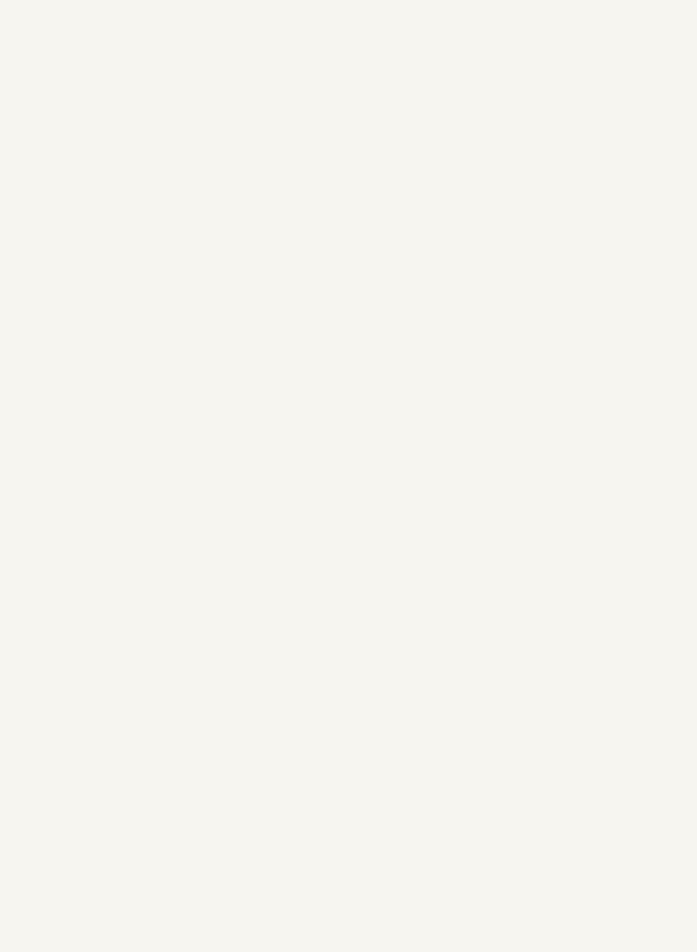
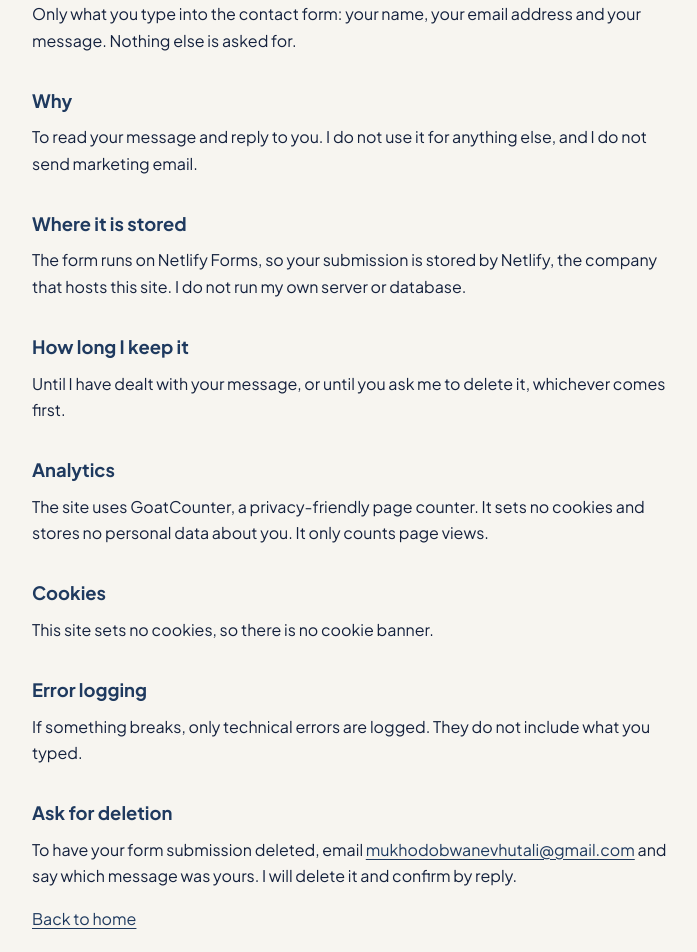
Before and after one commit to vhutali0504/Mukhodobwane_V, a React (Vite) app in the folder client/: page /privacy in a window 1280 px wide. Shown: the part 260-1212 px from the top of the page, without its empty margins (288-985 px from the left). Before the commit the page ends 800 px from the top, so only its background shows below. Built offline with nearby package versions, Linux system fonts and the light colour scheme.

Commit message:
feat(routes): pages, per-page meta, terminal 404, privacy, thanks

```diff
--- a/client/src/App.jsx
+++ b/client/src/App.jsx
@@ -1,3 +1,28 @@
+import { lazy, Suspense } from 'react'
+import { Routes, Route } from 'react-router'
+import './styles/pages.css'
+import Home from './pages/Home.jsx'
+import Privacy from './pages/Privacy.jsx'
+import Thanks from './pages/Thanks.jsx'
+import NotFound from './pages/NotFound.jsx'
+
+const Room = lazy(() => import('./pages/Room.jsx'))
+
 export function App() {
-  return <main />
+  return (
+    <Routes>
+      <Route path="/" element={<Home />} />
+      <Route
+        path="/room"
+        element={
+          <Suspense fallback={<div role="status">Loading…</div>}>
+            <Room />
+          </Suspense>
+        }
+      />
+      <Route path="/privacy" element={<Privacy />} />
+      <Route path="/thanks" element={<Thanks />} />
+      <Route path="*" element={<NotFound />} />
+    </Routes>
+  )
 }
--- /dev/null
+++ b/client/src/hooks/useDocumentMeta.js
@@ -0,0 +1,20 @@
+import { useEffect } from 'react'
+
+function setMeta(selector, attr, key, content) {
+  let el = document.head.querySelector(selector)
+  if (!el) {
+    el = document.createElement('meta')
+    el.setAttribute(attr, key)
+    document.head.appendChild(el)
+  }
+  el.setAttribute('content', content)
+}
+
+export function useDocumentMeta({ title, description }) {
+  useEffect(() => {
+    document.title = title
+    setMeta('meta[name="description"]', 'name', 'description', description)
+    setMeta('meta[property="og:title"]', 'property', 'og:title', title)
+    setMeta('meta[property="og:description"]', 'property', 'og:description', description)
+  }, [title, description])
+}
--- /dev/null
+++ b/client/src/pages/Home.jsx
@@ -0,0 +1,14 @@
+import { useDocumentMeta } from '../hooks/useDocumentMeta.js'
+import { profile } from '../content/profile.js'
+
+export default function Home() {
+  useDocumentMeta({
+    title: `${profile.name} · Software Developer`,
+    description: profile.summary,
+  })
+  return (
+    <main>
+      <h1>{profile.name}</h1>
+    </main>
+  )
+}
--- /dev/null
+++ b/client/src/pages/NotFound.jsx
@@ -0,0 +1,22 @@
+import { Link } from 'react-router'
+import { useDocumentMeta } from '../hooks/useDocumentMeta.js'
+import { profile } from '../content/profile.js'
+
+export default function NotFound() {
+  useDocumentMeta({
+    title: `404 · ${profile.name}`,
+    description: 'This page does not exist.',
+  })
+  return (
+    <main className="nf">
+      <div className="nf-term">
+        <p className="nf-prompt">visitor@portfolio:~$ cat page</p>
+        <h1 className="nf-error">404: file not found</h1>
+        <p className="nf-dim">No such file or directory.</p>
+        <p>
+          <Link className="nf-link" to="/">Back to home</Link>
+        </p>
+      </div>
+    </main>
+  )
+}
--- /dev/null
+++ b/client/src/pages/Privacy.jsx
@@ -0,0 +1,68 @@
+import { Link } from 'react-router'
+import { useDocumentMeta } from '../hooks/useDocumentMeta.js'
+import { profile } from '../content/profile.js'
+
+export default function Privacy() {
+  useDocumentMeta({
+    title: `Privacy · ${profile.name}`,
+    description: 'What this site collects, why, where it is stored and how to ask for deletion.',
+  })
+  const mail = `mailto:${profile.email}?subject=Data%20deletion%20request`
+  return (
+    <main className="page page-narrow">
+      <h1>Privacy</h1>
+      <p>
+        This is a personal portfolio. It collects as little as possible. This page says what, why,
+        and how to have it removed.
+      </p>
+
+      <h2>What I collect</h2>
+      <p>
+        Only what you type into the contact form: your name, your email address and your message.
+        Nothing else is asked for.
+      </p>
+
+      <h2>Why</h2>
+      <p>
+        To read your message and reply to you. I do not use it for anything else, and I do not send
+        marketing email.
+      </p>
+
+      <h2>Where it is stored</h2>
+      <p>
+        The form runs on Netlify Forms, so your submission is stored by Netlify, the company that
+        hosts this site. I do not run my own server or database.
+      </p>
+
+      <h2>How long I keep it</h2>
+      <p>
+        Until I have dealt with your message, or until you ask me to delete it, whichever comes
+        first.
+      </p>
+
+      <h2>Analytics</h2>
+      <p>
+        The site uses GoatCounter, a privacy-friendly page counter. It sets no cookies and stores
+        no personal data about you. It only counts page views.
+      </p>
+
+      <h2>Cookies</h2>
+      <p>This site sets no cookies, so there is no cookie banner.</p>
+
+      <h2>Error logging</h2>
+      <p>
+        If something breaks, only technical errors are logged. They do not include what you typed.
+      </p>
+
+      <h2>Ask for deletion</h2>
+      <p>
+        To have your form submission deleted, email <a href={mail}>{profile.email}</a> and say
+        which message was yours. I will delete it and confirm by reply.
+      </p>
+
+      <p>
+        <Link to="/">Back to home</Link>
+      </p>
+    </main>
+  )
+}
--- /dev/null
+++ b/client/src/pages/Room.jsx
@@ -0,0 +1,15 @@
+// Temporary placeholder. Task 12 replaces this with the 3D room.
+import { useDocumentMeta } from '../hooks/useDocumentMeta.js'
+import { profile } from '../content/profile.js'
+
+export default function Room() {
+  useDocumentMeta({
+    title: `Room · ${profile.name}`,
+    description: 'An interactive hacker-room version of the portfolio.',
+  })
+  return (
+    <main>
+      <h1>Room</h1>
+    </main>
+  )
+}
--- /dev/null
+++ b/client/src/pages/Thanks.jsx
@@ -0,0 +1,19 @@
+import { Link } from 'react-router'
+import { useDocumentMeta } from '../hooks/useDocumentMeta.js'
+import { profile } from '../content/profile.js'
+
+export default function Thanks() {
+  useDocumentMeta({
+    title: `Thanks · ${profile.name}`,
+    description: 'Your message was sent.',
+  })
+  return (
+    <main className="page page-narrow">
+      <h1>Thanks, your message is in.</h1>
+      <p>I have received it and will reply to the email address you gave.</p>
+      <p>
+        <Link to="/">Back to home</Link>
+      </p>
+    </main>
+  )
+}
--- /dev/null
+++ b/client/src/styles/pages.css
@@ -0,0 +1,31 @@
+/* Shared styles for Privacy, Thanks and the 404. */
+.page { padding: var(--s-7) var(--s-4); color: var(--ink); }
+.page-narrow { max-width: 42rem; margin: 0 auto; line-height: 1.65; }
+.page h1 { font-size: clamp(1.75rem, 4vw, 2.5rem); margin: 0 0 var(--s-5); color: var(--navy); }
+.page h2 { font-size: 1.15rem; margin: var(--s-6) 0 var(--s-2); color: var(--navy); }
+.page p { margin: 0 0 var(--s-4); }
+.page a { color: var(--navy); text-decoration: underline; text-underline-offset: 3px; }
+.page a:focus-visible { outline: 3px solid var(--accent); outline-offset: 3px; }
+
+.nf {
+  min-height: 100vh;
+  display: grid;
+  place-items: center;
+  padding: var(--s-5) var(--s-4);
+  background: var(--room-bg);
+  color: var(--room-green);
+  font-family: var(--font-mono);
+}
+.nf-term {
+  width: min(36rem, 100%);
+  padding: var(--s-5);
+  background: var(--room-screen);
+  border: 1px solid var(--room-green-dim);
+  border-radius: var(--radius);
+}
+.nf-term p { margin: 0 0 var(--s-3); }
+.nf-prompt { color: var(--room-green-dim); }
+.nf-error { margin: 0 0 var(--s-3); font-size: 1.5rem; color: var(--room-red); font-weight: 500; }
+.nf-dim { color: var(--room-amber); }
+.nf-link { color: var(--room-green); text-decoration: underline; text-underline-offset: 3px; }
+.nf-link:focus-visible { outline: 2px solid var(--focus-room); outline-offset: 3px; }
```
Also changed, not shown: 1 other file (tests, documents, lock files or other folders).
